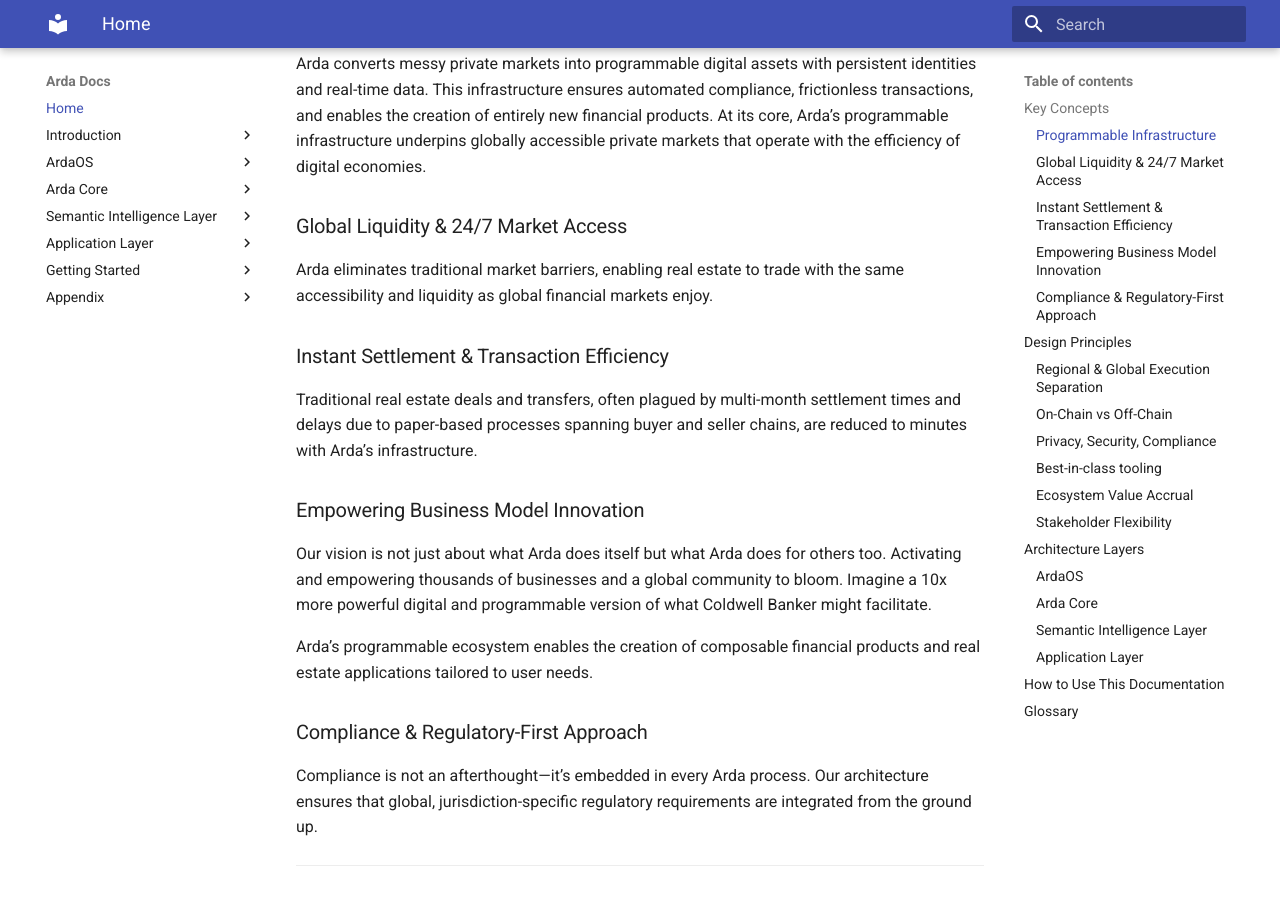
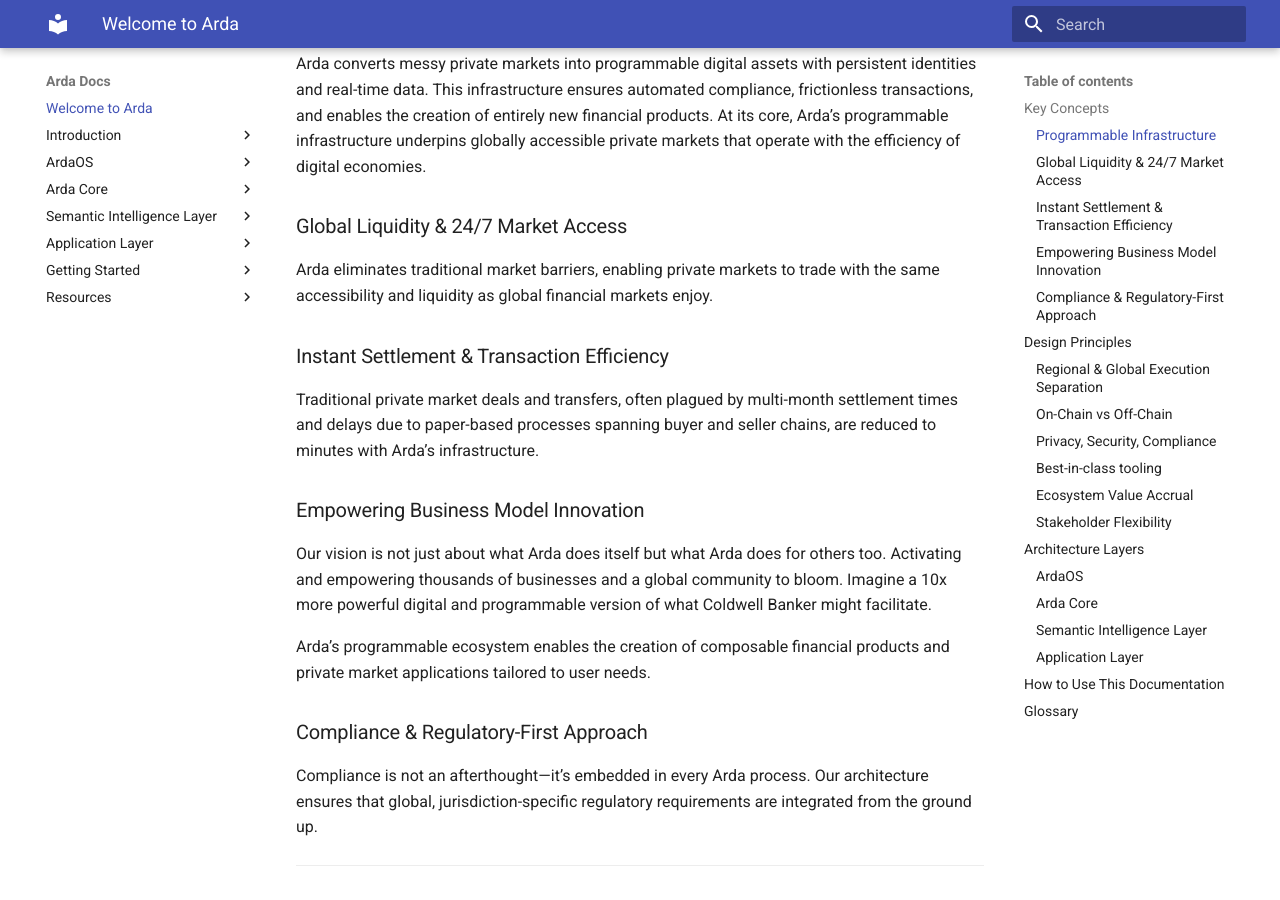
Before and after one commit to ardaglobal/docs, an MkDocs documentation site: the page built from docs/index.md, in a window 1280 px wide and 900 px high, scrolled down 605 px. Built offline with MkDocs 1.6.1 and Material for MkDocs 9.7.7, drawn with Linux system fonts in a browser that asks for light colours.

Commit message:
chore: rename appendix to resources, minor home page edits

```diff
--- a/docs/index.md
+++ b/docs/index.md
@@ -16,17 +16,17 @@
 
 ### Global Liquidity & 24/7 Market Access
 
-Arda eliminates traditional market barriers, enabling real estate to trade with the same accessibility and liquidity as global financial markets enjoy.
+Arda eliminates traditional market barriers, enabling private markets to trade with the same accessibility and liquidity as global financial markets enjoy.
 
 ### Instant Settlement & Transaction Efficiency
 
-Traditional real estate deals and transfers, often plagued by multi-month settlement times and delays due to paper-based processes spanning buyer and seller chains, are reduced to minutes with Arda’s infrastructure.
+Traditional private market deals and transfers, often plagued by multi-month settlement times and delays due to paper-based processes spanning buyer and seller chains, are reduced to minutes with Arda’s infrastructure.
 
 ### Empowering Business Model Innovation
 
 Our vision is not just about what Arda does itself but what Arda does for others too. Activating and empowering thousands of businesses and a global community to bloom. Imagine a 10x more powerful digital and programmable version of what Coldwell Banker might facilitate.
 
-Arda’s programmable ecosystem enables the creation of composable financial products and real estate applications tailored to user needs.
+Arda’s programmable ecosystem enables the creation of composable financial products and private market applications tailored to user needs.
 
 ### Compliance & Regulatory-First Approach
 
--- a/mkdocs.yml
+++ b/mkdocs.yml
@@ -10,7 +10,7 @@
   - pymdownx.snippets:
       base_path: "snippets"
 nav:
-  - Home: index.md
+  - Welcome to Arda: index.md
   - Introduction:
       - Design Principles: introduction/design-principles.md
       - Architecture Overview: introduction/architecture-overview.md
@@ -80,9 +80,9 @@
           - SDK: getting-started/sdk/sdk.md
           - Cross-Chain Infra: getting-started/sdk/cross-chain.md
           - Governance: getting-started/sdk/governance.md
-  - Appendix:
-      - Glossary: appendix/glossary.md
-      - References: appendix/references.md
-      - ERC20 Wrapping: appendix/erc20-wrapping.md
-      - Bridges: appendix/bridges.md
-      - Stablecoins: appendix/stablecoins.md
+  - Resources:
+      - Glossary: resources/glossary.md
+      - References: resources/references.md
+      - ERC20 Wrapping: resources/erc20-wrapping.md
+      - Bridges: resources/bridges.md
+      - Stablecoins: resources/stablecoins.md
```
Also changed, not shown: docs/resources/bridges.md (renamed from docs/appendix/bridges.md), docs/resources/erc20-wrapping.md (renamed from docs/appendix/erc20-wrapping.md), docs/resources/glossary.md (renamed from docs/appendix/glossary.md), docs/resources/references.md (renamed from docs/appendix/references.md), docs/resources/stablecoins.md (renamed from docs/appendix/stablecoins.md).
